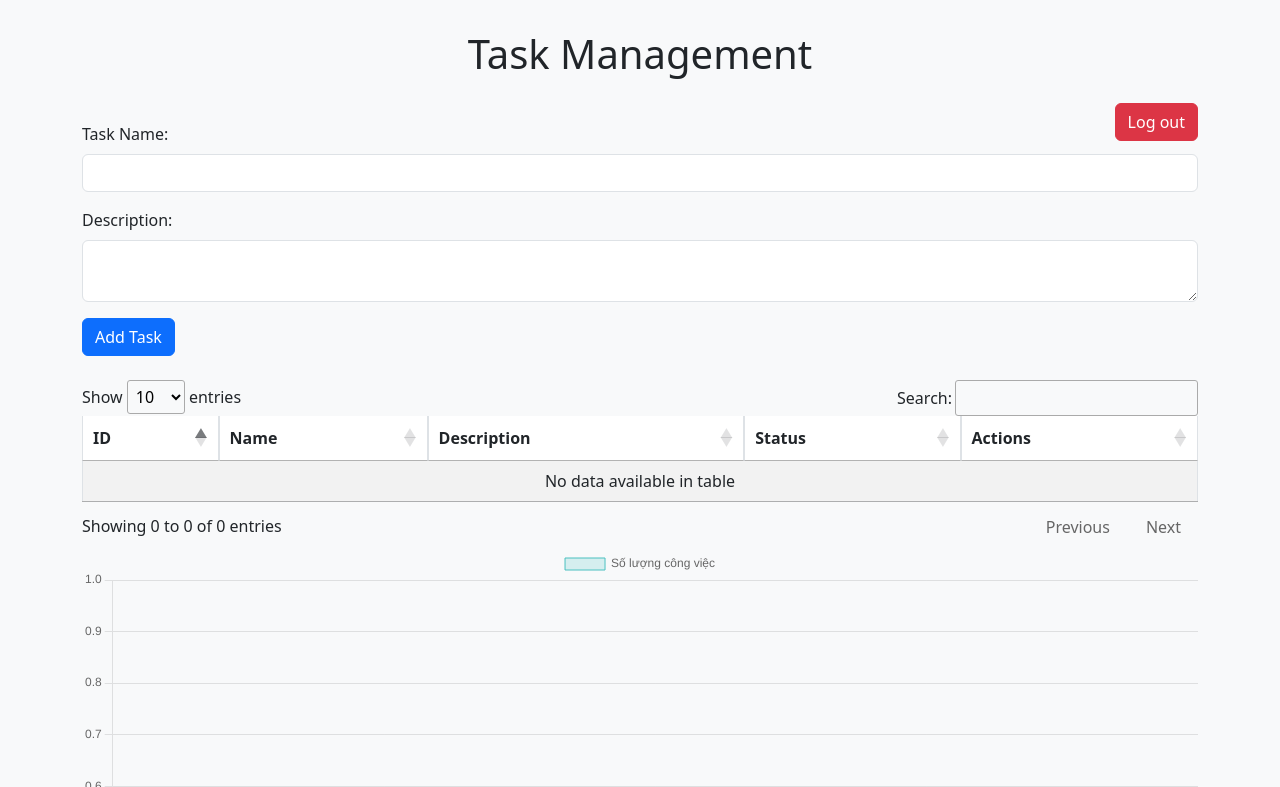
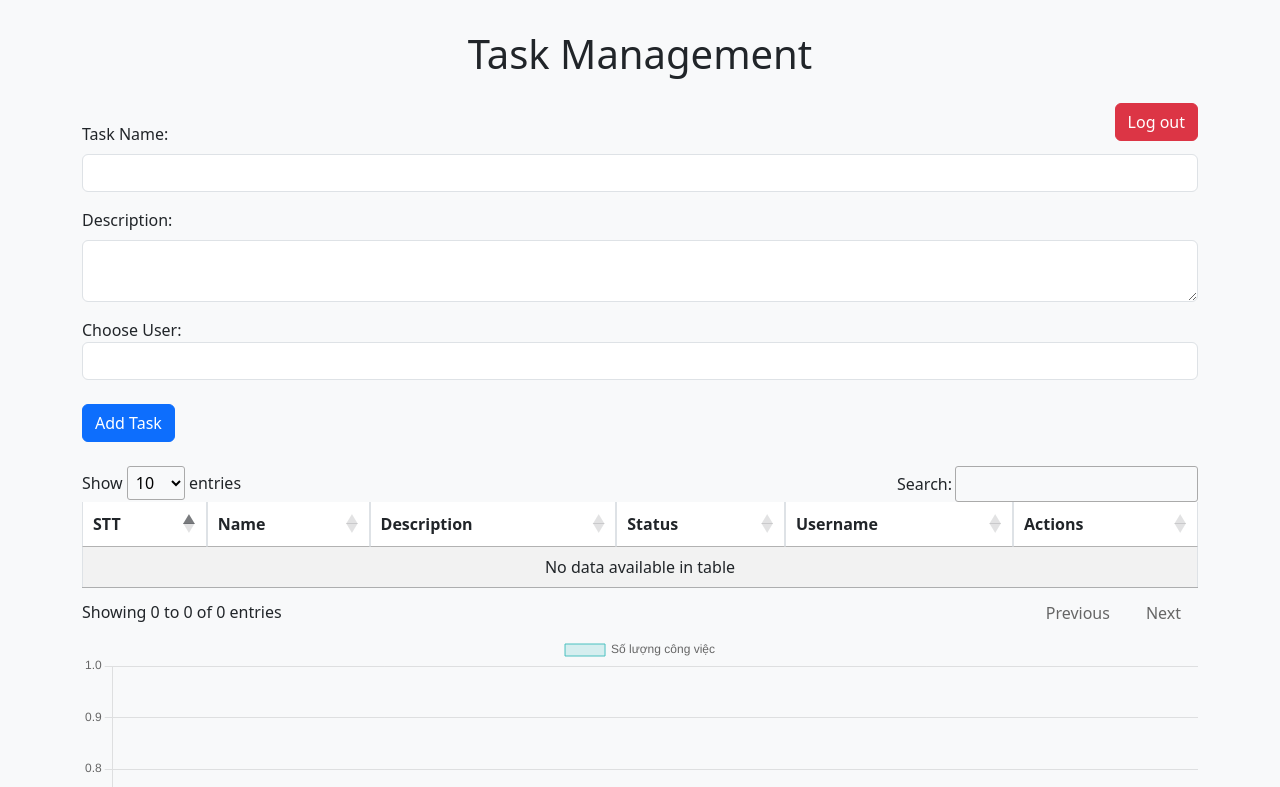
Before and after one commit to minhnc0208/quanlycongviec, a Flask app: page /index in a window 1280 px wide. Shown: the top 787 px of the page. Run offline with Flask 3, Linux system fonts and the light colour scheme; data that the repository does not hold is empty; some libraries are stand-ins or nearby versions.

Commit message:
ha_update
thêm chức năng hiển thị theo user

```diff
--- a/app.py
+++ b/app.py
@@ -35,7 +35,7 @@ logging.basicConfig(filename='logs/app.log', level=logging.DEBUG, format='%(asct
 
 app = Flask(__name__)
 
-server = '.\\SQLEXPRESS04'
+server = 'DESKTOP-CSG7S4C\SQLEXPRESS'
 database = 'quanlycongviec'
 #app.config['SQLALCHEMY_DATABASE_URI'] = 'mssql+pyodbc:///?odbc_connect=' + \
     # quote_plus(
@@ -44,7 +44,7 @@ database = 'quanlycongviec'
     #     'DATABASE=quanlycongviec;'
     #     'Trusted_Connection=yes;'
     # )
-app.config['SQLALCHEMY_DATABASE_URI'] = 'mssql+pyodbc://.\\SQLEXPRESS04/quanlycongviec?driver=SQL+Server'
+app.config['SQLALCHEMY_DATABASE_URI'] = 'mssql+pyodbc://.DESKTOP-CSG7S4C\SQLEXPRESS/quanlycongviec?driver=SQL+Server'
 
 #app.config['SQLALCHEMY_DATABASE_URI'] = f'mssql+pyodbc://{quote_plus(server)}/{database}?driver=SQL+ServerTrusted_Connection=yes'
 db = SQLAlchemy(app)
@@ -111,18 +111,29 @@ current_time_aware = current_time_naive.replace(tzinfo=timezone.utc)
 time_difference = current_time_aware - last_login_time_aware
 
 # Hàm để lấy danh sách công việc
-def get_tasks():
-    cursor.execute('SELECT * FROM tasks')
+def get_tasks(userid):
+    #user admin
+    if userid == 1:
+        cursor.execute('SELECT ROW_NUMBER() OVER(ORDER BY t.ID) AS STT, t.*, u.username FROM tasks t LEFT JOIN users u ON u.id = t.userid')
+    else:
+        cursor.execute('SELECT ROW_NUMBER() OVER(ORDER BY t.ID) AS STT, t.*, u.username FROM tasks t LEFT JOIN users u ON u.id = t.userid where u.id = '+ str(userid))
+    return cursor.fetchall()
+# Hàm để lấy User
+def get_users(userid):
+     #user admin
+    if userid == 1:
+        cursor.execute('SELECT * FROM Users')
+    else:
+        cursor.execute('SELECT * FROM Users where id = '+ str(userid))
     return cursor.fetchall()
 
-
 # Hàm để thêm công việc mới
-def add_task(name, description, status='Pending'):
+def add_task(name, description, id,status='Pending'):
     try:
         cursor.execute('''
-            INSERT INTO tasks (name, description, status)
-            VALUES (?, ?, ?)
-        ''', (name, description, status))
+            INSERT INTO tasks (name, description, status, userid)
+            VALUES (?, ?, ?, ?)
+        ''', (name, description, status, id))
         conn.commit()
         logging.info(f"Task added: {name}")
     except Exception as e:
@@ -209,6 +220,7 @@ def login():
         if result:
             # Lưu thông tin đăng nhập vào session
             session['username'] = username
+            session['id'] = result.id
             session['last_login_time'] = datetime.now()
             # Hiển thị thông báo đăng nhập thành công
             flash('Đăng nhập thành công!', 'success')
@@ -261,12 +273,15 @@ def register():
 def index():
     if 'username' in session:
         username = session['username']
+        username = session['id']
         # có username = admin
         #print(f"Username: {username}")
     # Lấy giá trị username từ session
     username = session.get('username')
-    tasks = get_tasks()
-    return render_template('index.html', tasks=tasks,username=username)
+    userid = session.get('id')
+    tasks = get_tasks(userid)
+    users = get_users(userid)
+    return render_template('index.html', tasks=tasks,username=username, users = users)
 # Route logout
 @app.route('/logout')
 def logout():
@@ -276,11 +291,12 @@ def logout():
     return redirect(url_for('login'))
 # Route để thêm công việc mới
 
-@app.route('/add', methods=['POST'])
+@app.route('/add', methods=['GET', 'POST'])
 def add():
     name = request.form['name']
     description = request.form['description']
-    add_task(name, description)
+    id = request.form.get('users')
+    add_task(name, description, id)
     return redirect(url_for('index'))
 # Route để cập nhật trạng thái công việc
 @app.route('/update/<int:task_id>/<new_status>')
--- a/connect.py
+++ b/connect.py
@@ -3,7 +3,7 @@ import urllib  # Import the urllib module
 
 # Thay đổi các thông tin kết nối dựa trên cấu hình của bạn
 def create_connection():
-    server = '.\SQLEXPRESS04'
+    server = r'DESKTOP-CSG7S4C\SQLEXPRESS'
     database = 'quanlycongviec'
     username = ''
     password = ''
--- a/templates/index.html
+++ b/templates/index.html
@@ -38,6 +38,14 @@
                 <label for="description" class="form-label">Description:</label>
                 <textarea name="description" class="form-control"></textarea>
             </div>
+            <div class="mb-4">
+                <label for="users">Choose User:</label>
+                <select name="users" id="users" class="selectpicker form-control">
+                    {% for user in users %}
+                    <option value="{{user.id}}">{{user.username}}</option>
+                    {% endfor %}
+                </select>
+            </div>
             <button type="submit" class="btn btn-primary">Add Task</button>
         </form>
         <br>
@@ -46,10 +54,11 @@
             <table id="task-table" class="table table-bordered table-striped mx-auto">
                 <thead>
                     <tr>
-                        <th scope="col">ID</th>
+                        <th scope="col">STT</th>
                         <th scope="col">Name</th>
                         <th scope="col">Description</th>
                         <th scope="col">Status</th>
+                        <th scope="col">Username</th>
                         <th scope="col">Actions</th>
                     </tr>
                 </thead>
@@ -58,10 +67,11 @@
                     <tr>
 
                         <!-- Display calculated id -->
-                        <th scope="row">{{ task.id }}</th>
+                        <th scope="row">{{ task.STT }}</th>
                         <td>{{ task.name }}</td>
                         <td>{{ task.description }}</td>
                         <td>{{ task.status }}</td>
+                        <td>{{ task.username }}</td>
                         <td>
                             <a href="{{ url_for('update', task_id=task.id, new_status='In Progress') }}"
                                 class="btn btn-primary">Start</a>
```
